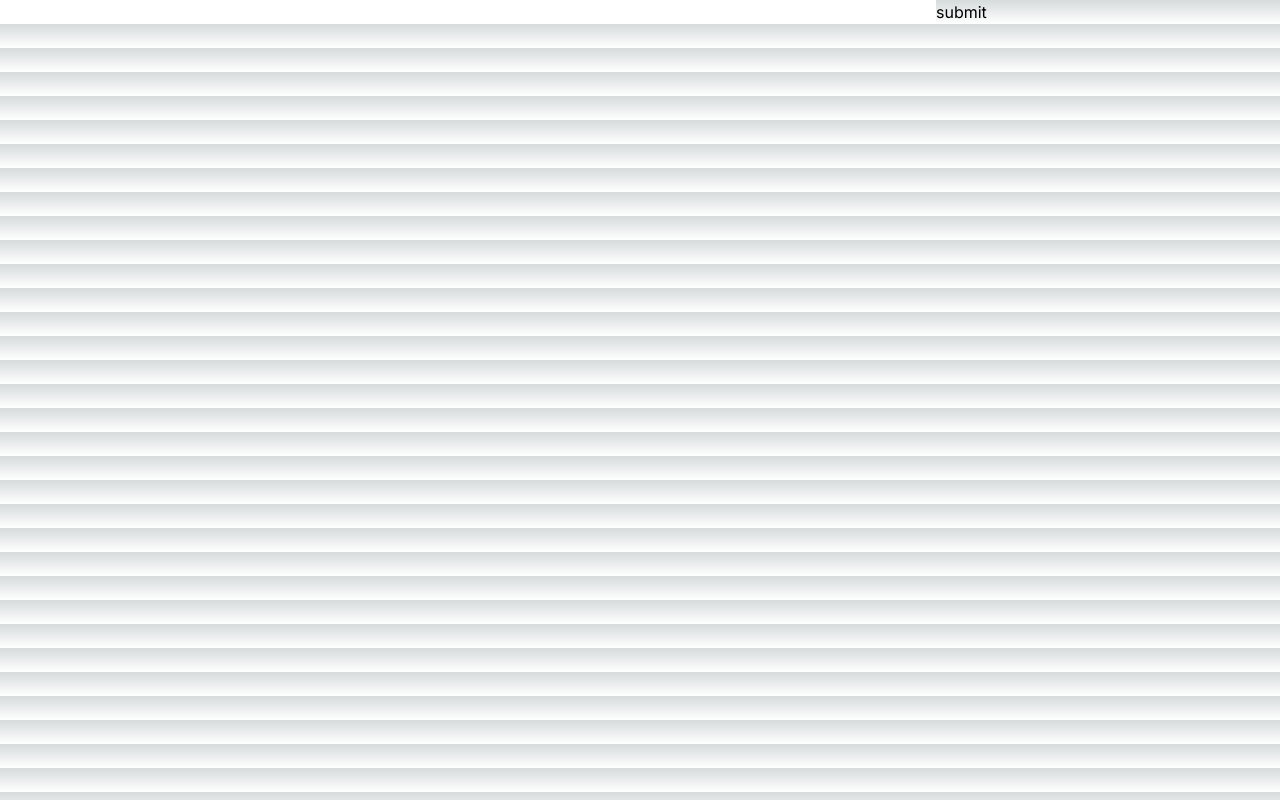
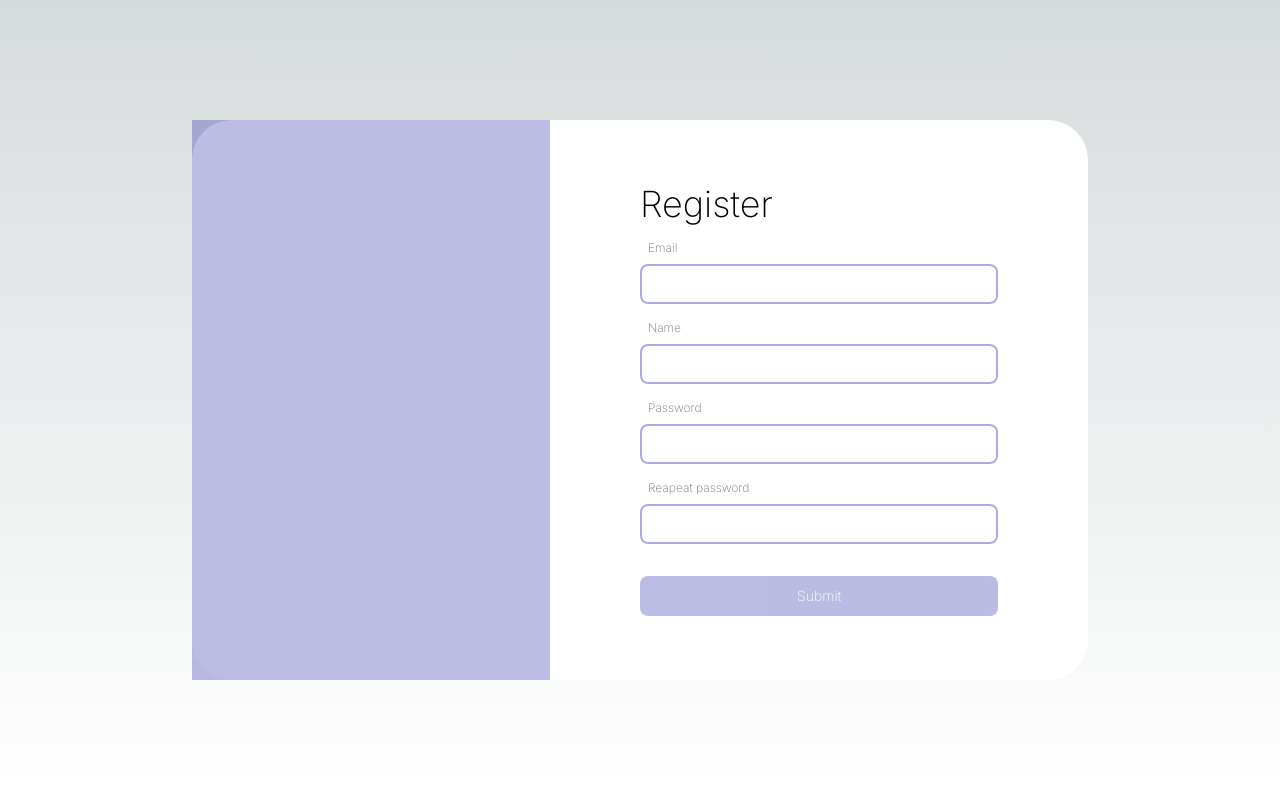
Before and after one commit to karolciurej/todo-app, a Next.js app: page /register in a window 1280 px wide. Built offline with nearby package versions, Linux system fonts and the light colour scheme.

Commit message:
added login and register layout

```diff
--- /dev/null
+++ b/app/components/LoginForm.tsx
@@ -0,0 +1,66 @@
+import { FormEventHandler, useState } from "react";
+import { useRouter } from "next/navigation";
+import React from "react";
+import { signIn } from "next-auth/react";
+import Swal from "sweetalert2";
+import withReactContent from "sweetalert2-react-content";
+
+function LoginForm() {
+  const router = useRouter();
+  const [userInfo, setUserInfo] = useState({ email: "", password: "" });
+  const MySwal = withReactContent(Swal);
+
+  const handleSubmit: FormEventHandler<HTMLFormElement> = async (e) => {
+    e.preventDefault();
+    const res = await signIn("credentials", {
+      email: userInfo.email,
+      password: userInfo.password,
+      redirect: false,
+    });
+    if (!res?.error) {
+      router.push("/");
+      return;
+    }
+    MySwal.fire({
+      icon: "error",
+      title: "Oops...",
+      text: "Invalid email or password!",
+    });
+  };
+  return (
+    <form
+      onSubmit={handleSubmit}
+      className="flex flex-col gap-2 w-3/5 items-center justify-center text-3xl font-extralight"
+    >
+      <h1 className="text-left block w-2/3 text-4xl">Login</h1>
+      <label htmlFor="email" className="flex flex-col  justify-center w-2/3 ">
+        <p className="text-[#777] text-xs m-2">Email</p>
+        <input
+          onChange={({ target }) => {
+            setUserInfo({ ...userInfo, email: target.value });
+          }}
+          type="email"
+          className="text-[#333] border-2 border-[#5856DC] opacity-50 focus:opacity-100  rounded-lg w-full h-10  text-sm px-2"
+        ></input>
+      </label>
+      <label htmlFor="password" className="flex flex-col  justify-center w-2/3 ">
+        <p className="text-[#777] text-xs m-2">Password</p>
+        <input
+          onChange={({ target }) => {
+            setUserInfo({ ...userInfo, password: target.value });
+          }}
+          type="password"
+          className="text-[#333] border-2 border-[#5856DC]  opacity-50 focus:opacity-100  rounded-lg w-full h-10  text-sm px-2"
+        ></input>
+      </label>
+      <button
+        type="submit"
+        className="text-white bg-[#2523A8] opacity-30 rounded-lg w-2/3 h-10  text-sm px-2 mt-6"
+      >
+        Submit
+      </button>{" "}
+    </form>
+  );
+}
+
+export default LoginForm;
--- /dev/null
+++ b/app/components/RegisterForm.tsx
@@ -0,0 +1,120 @@
+import React, { FormEventHandler, useState } from "react";
+import { useRouter } from "next/navigation";
+import Swal from "sweetalert2";
+import withReactContent from "sweetalert2-react-content";
+
+function RegisterForm() {
+  const router = useRouter();
+  const [userInfo, setUserInfo] = useState({ email: "", name: "", password: "", password2: "" });
+  const MySwal = withReactContent(Swal);
+
+  const validateForm = () => {
+    if (userInfo.password != userInfo.password2) {
+      MySwal.fire({
+        icon: "error",
+        title: "Oops...",
+        text: "Passwords do not match!",
+      });
+      return false;
+    }
+    return true;
+  };
+
+  const handleSubmit: FormEventHandler<HTMLFormElement> = async (e) => {
+    e.preventDefault();
+    if (!validateForm()) return;
+    const options = {
+      method: "POST",
+      headers: {
+        "Content-Type": "application/json",
+      },
+      body: JSON.stringify({
+        name: userInfo.name,
+        email: userInfo.email,
+        password: userInfo.password,
+      }),
+    };
+    const res = await fetch("/api/register", options);
+    if (!res.ok) {
+      if (res.status == 422) {
+        MySwal.fire({
+          icon: "error",
+          title: "Oops...",
+          text: "User already exists!",
+        });
+        return;
+      }
+      throw new Error(`HTTP error! Status: ${res.status}`);
+    }
+    const data = await res.json();
+    if (data) router.push("/dashboard");
+  };
+
+  return (
+    <form
+      onSubmit={handleSubmit}
+      className="flex flex-col gap-2 w-3/5 items-center justify-center text-3xl font-extralight"
+    >
+      <h1 className="text-left block w-2/3 text-4xl">Register</h1>
+      <label htmlFor="email" className="flex flex-col  justify-center w-2/3 ">
+        <p className="text-[#777] text-xs m-2">Email</p>
+        <input
+          type="email"
+          name="email"
+          id="email"
+          className="text-[#333] border-2 border-[#5856DC] opacity-50 focus:opacity-100 rounded-lg w-full h-10  text-sm px-2"
+          onChange={({ target }) => {
+            setUserInfo({ ...userInfo, email: target.value });
+          }}
+        />
+      </label>
+      <label htmlFor="name" className="flex flex-col  justify-center w-2/3 ">
+        <p className="text-[#777] text-xs m-2">Name</p>
+
+        <input
+          type="text"
+          maxLength={10}
+          name="name"
+          id="name"
+          className="text-[#333] border-2 border-[#5856DC] opacity-50 focus:opacity-100  rounded-lg w-full h-10  text-sm px-2"
+          onChange={({ target }) => {
+            setUserInfo({ ...userInfo, name: target.value });
+          }}
+        />
+      </label>
+      <label htmlFor="password" className="flex flex-col  justify-center w-2/3 ">
+        <p className="text-[#777] text-xs m-2">Password</p>
+
+        <input
+          type="password"
+          name="password"
+          className="text-[#333] border-2 border-[#5856DC] opacity-50 focus:opacity-100  rounded-lg w-full h-10  text-sm px-2"
+          onChange={({ target }) => {
+            setUserInfo({ ...userInfo, password: target.value });
+          }}
+        />
+      </label>
+      <label htmlFor="password2" className="flex flex-col  justify-center w-2/3 ">
+        <p className="text-[#777] text-xs m-2">Reapeat password</p>
+
+        <input
+          type="password"
+          name="password2"
+          id="password2"
+          className="text-[#333] border-2 border-[#5856DC]  opacity-50 focus:opacity-100 rounded-lg w-full h-10  text-sm px-2"
+          onChange={({ target }) => {
+            setUserInfo({ ...userInfo, password2: target.value });
+          }}
+        />
+      </label>
+      <button
+        type="submit"
+        className="text-white bg-[#2523A8] opacity-30 rounded-lg w-2/3 h-10  text-sm px-2 mt-6"
+      >
+        Submit
+      </button>
+    </form>
+  );
+}
+
+export default RegisterForm;
--- a/app/globals.css
+++ b/app/globals.css
@@ -10,19 +10,15 @@
 
 @media (prefers-color-scheme: dark) {
   :root {
-    --foreground-rgb: 255, 255, 255;
-    --background-start-rgb: 0, 0, 0;
-    --background-end-rgb: 0, 0, 0;
+    --foreground-rgb: 30, 30, 30;
+    --background-start-rgb: 30, 30, 30;
+    --background-end-rgb: 30, 30, 30;
   }
 }
 
 body {
   color: rgb(var(--foreground-rgb));
-  background: linear-gradient(
-      to bottom,
-      transparent,
-      rgb(var(--background-end-rgb))
-    )
+  background: linear-gradient(to bottom, transparent, rgb(var(--background-end-rgb)))
     rgb(var(--background-start-rgb));
 }
 
--- a/app/layout.tsx
+++ b/app/layout.tsx
@@ -6,8 +6,8 @@
 const inter = Inter({ subsets: ["latin"] });
 
 export const metadata: Metadata = {
-  title: "Create Next App",
-  description: "Generated by create next app",
+  title: "TODO",
+  description: "TODO APP",
 };
 
 export default function RootLayout({
--- a/app/login/page.tsx
+++ b/app/login/page.tsx
@@ -1,51 +1,15 @@
 "use client";
-import { FormEventHandler, useState } from "react";
-import { useRouter } from "next/navigation";
 import React from "react";
-import { signIn } from "next-auth/react";
-import Swal from "sweetalert2";
-import withReactContent from "sweetalert2-react-content";
+import LoginForm from "../components/LoginForm";
 
 function SignIn() {
-  const router = useRouter();
-  const [userInfo, setUserInfo] = useState({ email: "", password: "" });
-  const MySwal = withReactContent(Swal);
-
-  const handleSubmit: FormEventHandler<HTMLFormElement> = async (e) => {
-    e.preventDefault();
-    const res = await signIn("credentials", {
-      email: userInfo.email,
-      password: userInfo.password,
-      redirect: false,
-    });
-    if (!res?.error) {
-      router.push("/");
-      return
-    }
-    MySwal.fire({
-      icon: "error",
-      title: "Oops...",
-      text: "Invalid email or password!",
-    });
-  };
-
   return (
-    <form onSubmit={handleSubmit}>
-      <input
-        placeholder="email"
-        onChange={({ target }) => {
-          setUserInfo({ ...userInfo, email: target.value });
-        }}
-        type="email"
-      ></input>
-      <input
-        placeholder="hasło"
-        onChange={({ target }) => {
-          setUserInfo({ ...userInfo, password: target.value });
-        }}
-      ></input>
-      <button type="submit">submit</button>
-    </form>
+    <div className="grid place-items-center h-screen w-screen">
+      <div className="w-[70vw] h-[70vh] flex items-center justify-center bg-white rounded-[40px]  max-w-[950px] min-w-[800px]">
+        <div className="w-2/5 bg-[#2523A8] h-full opacity-30"></div>
+        <LoginForm></LoginForm>
+      </div>
+    </div>
   );
 }
 
--- a/app/register/page.tsx
+++ b/app/register/page.tsx
@@ -1,94 +1,18 @@
 "use client";
 import React, { FormEventHandler, useState } from "react";
+import RegisterForm from "../components/RegisterForm";
 import { useRouter } from "next/navigation";
 import Swal from "sweetalert2";
 import withReactContent from "sweetalert2-react-content";
 
 function Register() {
-  const router = useRouter();
-  const [userInfo, setUserInfo] = useState({ email: "", name: "", password: "", password2: "" });
-  const MySwal = withReactContent(Swal);
-
-  const validateForm = () => {
-    if (userInfo.password != userInfo.password2) {
-      MySwal.fire({
-        icon: "error",
-        title: "Oops...",
-        text: "Passwords do not match!",
-      });
-      return false;
-    }
-    return true;
-  };
-
-  const handleSubmit: FormEventHandler<HTMLFormElement> = async (e) => {
-    e.preventDefault();
-    if (!validateForm()) return;
-    // Register user
-    const options = {
-      method: "POST",
-      headers: {
-        "Content-Type": "application/json",
-      },
-      body: JSON.stringify({
-        name: userInfo.name,
-        email: userInfo.email,
-        password: userInfo.password,
-      }),
-    };
-    const res = await fetch("/api/register", options);
-    if (!res.ok) {
-      if (res.status == 422) {
-        MySwal.fire({
-          icon: "error",
-          title: "Oops...",
-          text: "User already exists!",
-        });
-        return;
-      }
-      throw new Error(`HTTP error! Status: ${res.status}`);
-    }
-    const data = await res.json();
-    if (data) router.push("/dashboard");
-  };
-
   return (
-    <form onSubmit={handleSubmit}>
-      <input
-        type="email"
-        name="email"
-        className="text-black"
-        onChange={({ target }) => {
-          setUserInfo({ ...userInfo, email: target.value });
-        }}
-      />
-      <input
-        type="text"
-        maxLength={10}
-        name="name"
-        className="text-black"
-        onChange={({ target }) => {
-          setUserInfo({ ...userInfo, name: target.value });
-        }}
-      />
-      <input
-        type="password"
-        name="password"
-        className="text-black"
-        onChange={({ target }) => {
-          setUserInfo({ ...userInfo, password: target.value });
-        }}
-      />
-      <input
-        type="password"
-        name="password2"
-        className="text-black"
-        onChange={({ target }) => {
-          setUserInfo({ ...userInfo, password2: target.value });
-        }}
-      />
-      <button type="submit">submit</button>
-    </form>
+    <div className="grid place-items-center h-screen w-screen">
+      <div className="w-[70vw] h-[70vh] flex items-center justify-center bg-white rounded-[40px]  max-w-[950px] min-w-[800px]">
+        <div className="w-2/5 bg-[#2523A8] h-full opacity-30"></div>
+        <RegisterForm></RegisterForm>
+      </div>
+    </div>
   );
 }
 
--- a/middleware.ts
+++ b/middleware.ts
@@ -16,9 +16,8 @@
   if (publicPaths.includes(pathname)) {
     return NextResponse.next();
   }
-
   return NextResponse.redirect(new URL("/dashboard", request.url));
 }
 export const config = {
   matcher: ["/", "/login", "/register", "/dashboard/:path*"],
-}
+};
```
